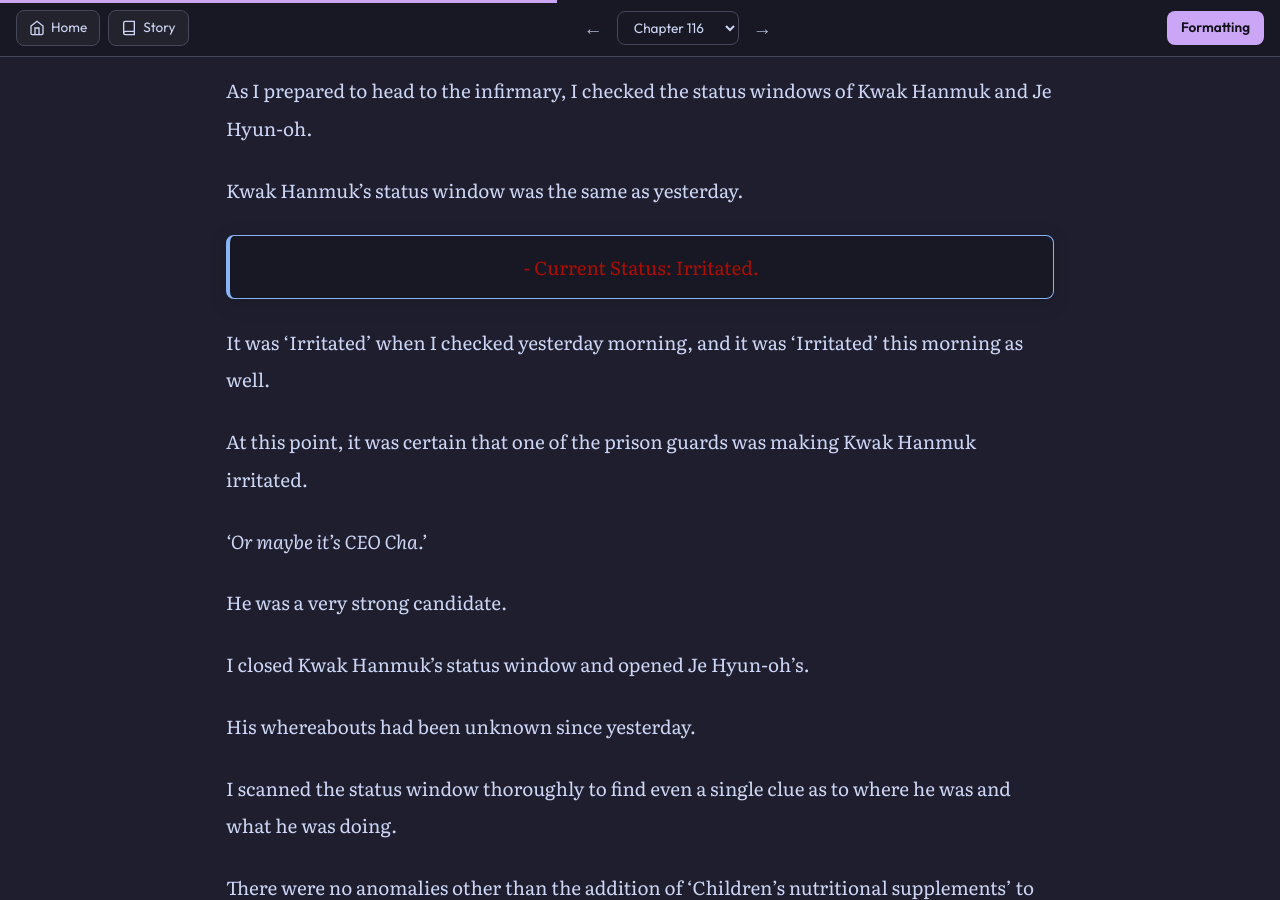
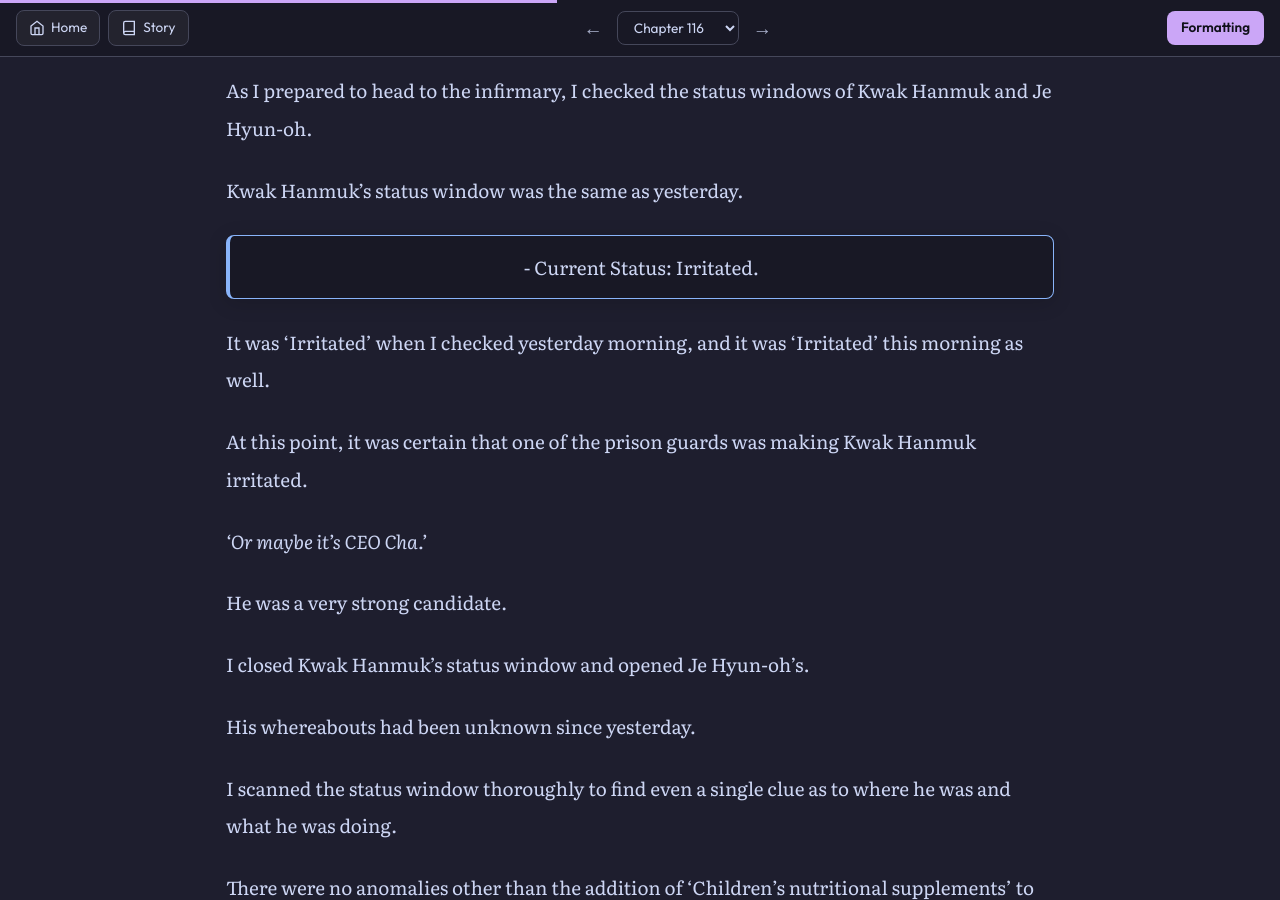
Before and after one commit to soleumn/soleumn.github.io, a Jekyll site: the page built from _chapters/eoshinki/ch116.md, in a window 1280 px wide and 900 px high, scrolled down 5123 px. Built offline with Jekyll 4.4.1, drawn with Linux system fonts in a browser that asks for light colours; some web fonts are replaced; comment, search, counter and statistics services are not loaded.

Commit message:
Edit Chapter 116 (via site)

```diff
--- a/_chapters/eoshinki/ch116.md
+++ b/_chapters/eoshinki/ch116.md
@@ -157,7 +157,7 @@
 
 <div class="system-window" style="text-align: center;">
   <div class="system-content">
-    <span style="color: #ad0d02;">- Current Status: Irritated.</span>
+    - Current Status: Irritated.
   </div>
 </div>
 
@@ -183,7 +183,7 @@
 
 <div class="system-window" style="text-align: center;">
   <div class="system-content">
-    <span style="color: #5e12e0;">- Current Status: Despair.</span>
+    - Current Status: Despair.
   </div>
 </div>
 
```
